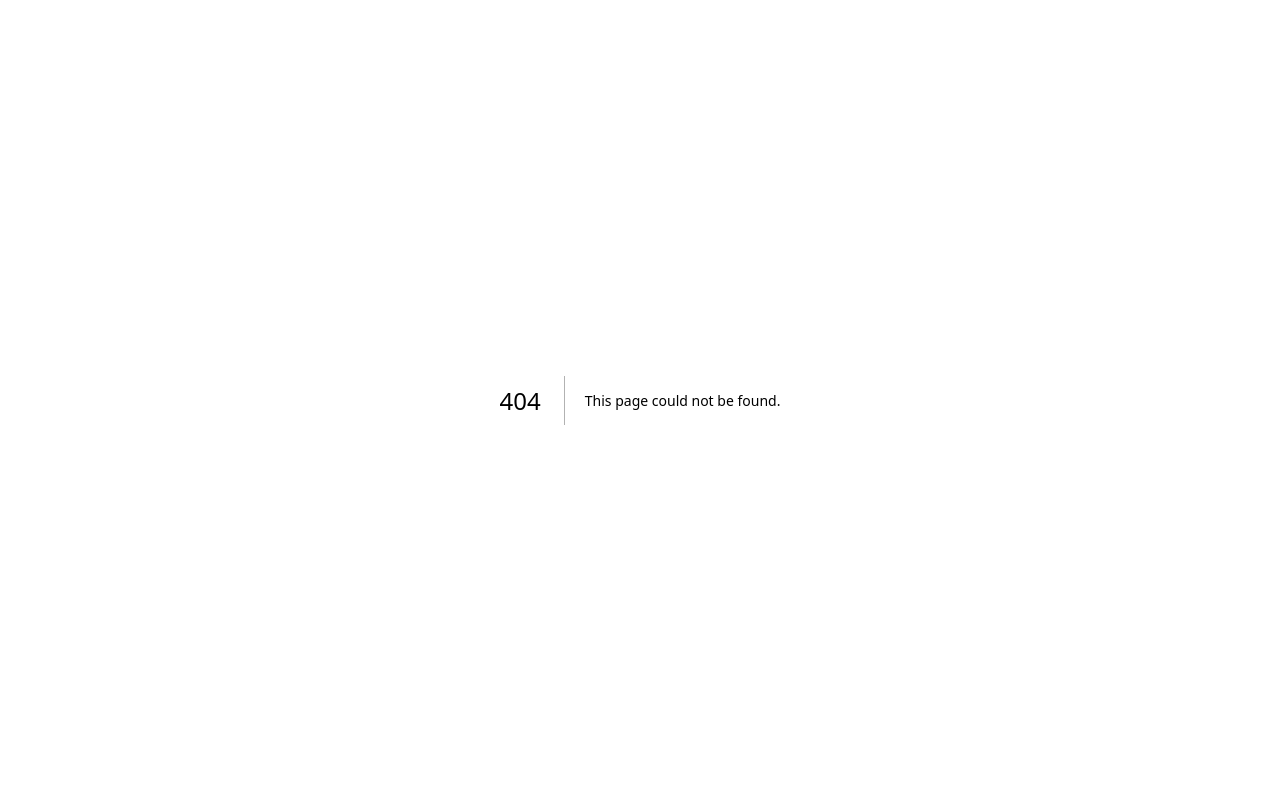
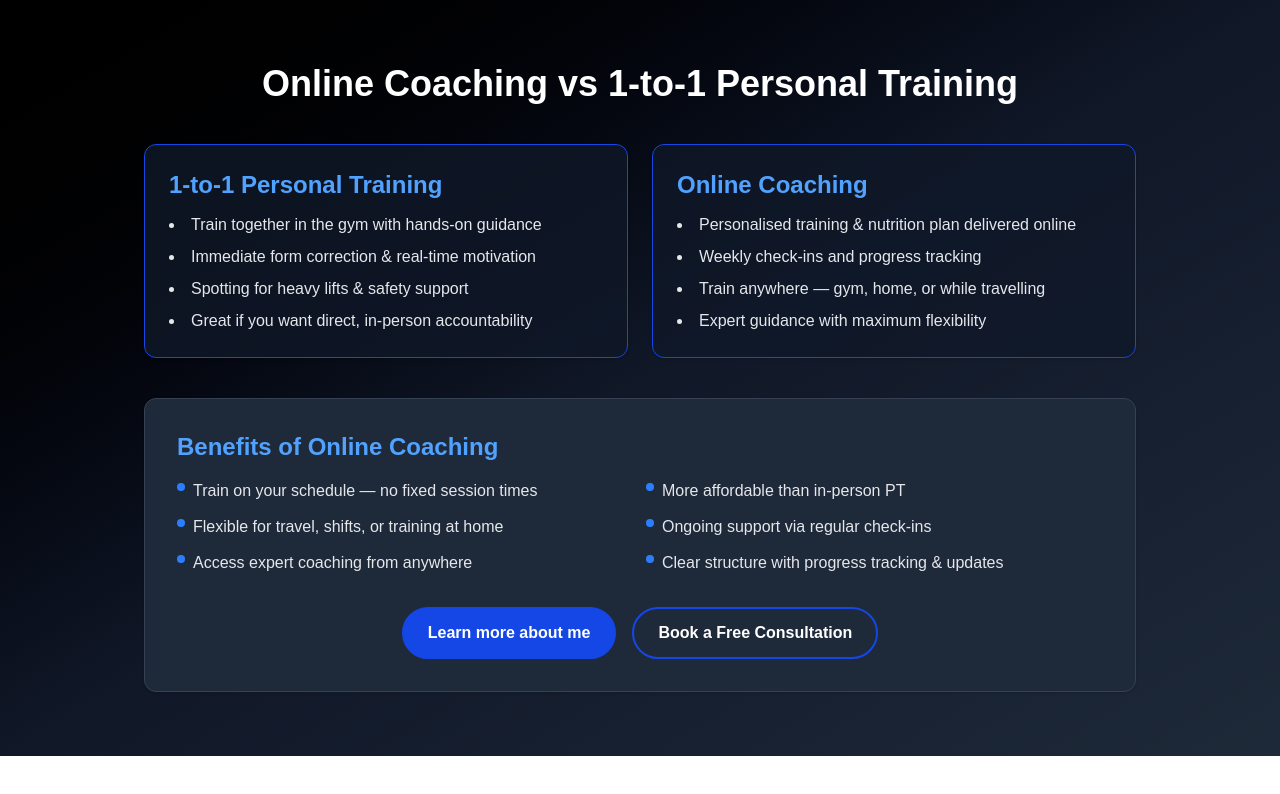
Before and after one commit to jacam666/coaching-website, a Next.js app: page /services in a window 1280 px wide. Before the commit this address had no page. Shown: the top 794 px of the page. Built offline with nearby package versions, Linux system fonts and the light colour scheme.

Commit message:
created services page

```diff
--- a/src/app/about/page.tsx
+++ b/src/app/about/page.tsx
@@ -54,11 +54,13 @@ export default function About() {
                                     <li>Competitor in powerlifting competitions</li>
                                     <li>ABPU M2 110KG bench press British record holder</li>
                                 </ul>
+
                             </div>
                         </div>
                     </div>
                     <section className="mt-10">
-                        <div className="grid grid-cols-1 lg:grid-cols-3 gap-6">
+                        <div className="grid grid-cols-1 lg:grid-cols-2 gap-12">
+                            <div className="grid grid-cols-1 gap-6">
                                 <Image
                                     src="/images/coaching-image-4.jpg"
                                     alt="Stage Image"
@@ -73,6 +75,7 @@ export default function About() {
                                     height={400}
                                     className="w-full h-auto rounded-lg object-cover border-2 border-blue-700 shadow-lg"
                                 />
+                            </div>
                             <Image
                                 src="/images/coaching-image-6.jpg"
                                 alt="Coach in gym"
--- a/src/app/components/Navbar.tsx
+++ b/src/app/components/Navbar.tsx
@@ -12,7 +12,7 @@ export default function Navbar() {
 
 
     return (
-        <div className="w-full bg-opacity-90 backdrop-blur-md shadow-md">
+        <div className="w-full bg-opacity-90 backdrop-blur-md shadow-md mt-4">
             <nav>
                 <div className="max-w-7xl mx-auto  sm:px-6 lg:px-8">
                     <div className="flex items-center justify-between h-16">
@@ -45,7 +45,7 @@ export default function Navbar() {
                             <div className="ml-10 flex items-baseline space-x-4">
                                 <Link href="/" className="text-gray-300 hover:text-white">Home</Link>
                                 <Link href="/about" className="text-gray-300 hover:text-white">About</Link>
-                                <Link href="#services" className="text-gray-300 hover:text-white">Services</Link>
+                                <Link href="/services" className="text-gray-300 hover:text-white">Services</Link>
                                 <Link href="#contact" className="text-gray-300 hover:text-white">Contact</Link>
                             </div>
                         </div>
@@ -60,7 +60,7 @@ export default function Navbar() {
                     <div className=" pt-2 pb-3 space-y-1 sm:px-3">
                         <Link href="/" className="text-gray-300 hover:text-white block px-3 py-2 rounded-md text-base font-medium">Home</Link>
                         <Link href="/about" className="text-gray-300 hover:text-white block px-3 py-2 rounded-md text-base font-medium">About</Link>
-                        <Link href="#services" className="text-gray-300 hover:text-white block px-3 py-2 rounded-md text-base font-medium">Services</Link>
+                        <Link href="/services" className="text-gray-300 hover:text-white block px-3 py-2 rounded-md text-base font-medium">Services</Link>
                         <Link href="#contact" className="text-gray-300 hover:text-white block px-3 py-2 rounded-md text-base font-medium">Contact</Link>
                     </div>
                 </div>
--- a/src/app/page.tsx
+++ b/src/app/page.tsx
@@ -8,7 +8,7 @@ export default function Home() {
     <main className="flex flex-col items-center justify-center min-h-screen bg-gradient-to-br from-black via-gray-900 to-gray-800 px-4">
       <Navbar />
       {/* Hero Section */}
-      <section className="py-20 flex flex-col items-center justify-center gap-8 w-full max-w-5xl mx-auto">
+      <section className="py-10 flex flex-col items-center justify-center gap-8 w-full max-w-5xl mx-auto">
         <div className="flex flex-col md:flex-row items-center justify-center gap-6 md:gap-12 w-full">
           {/* Mobile: logo/text above image; Desktop: image first */}
           <div className="flex flex-col md:hidden items-center w-full">
--- /dev/null
+++ b/src/app/services/page.tsx
@@ -0,0 +1,93 @@
+import Link from "next/link";
+
+export default function Services() {
+  return (
+    <section
+      aria-labelledby="services-heading"
+      className="w-full bg-gradient-to-br from-black via-gray-900 to-gray-800 text-white py-16"
+    >
+      <div className="w-full max-w-5xl mx-auto px-4">
+        <h2 id="services-heading" className="text-3xl md:text-4xl font-bold text-center mb-10">
+          Online Coaching vs 1-to-1 Personal Training
+        </h2>
+
+        {/* Two-column comparison */}
+        <div className="grid grid-cols-1 md:grid-cols-2 gap-6 mb-10">
+          {/* In-Person PT */}
+          <div className="rounded-xl border border-blue-700 bg-gray-900/80 p-6 shadow">
+            <h3 className="text-2xl font-semibold text-blue-400 mb-3">1-to-1 Personal Training</h3>
+            <ul className="space-y-2 text-gray-200 list-disc list-inside">
+              <li>Train together in the gym with hands-on guidance</li>
+              <li>Immediate form correction & real-time motivation</li>
+              <li>Spotting for heavy lifts & safety support</li>
+              <li>Great if you want direct, in-person accountability</li>
+            </ul>
+          </div>
+
+          {/* Online Coaching */}
+          <div className="rounded-xl border border-blue-700 bg-gray-900/80 p-6 shadow">
+            <h3 className="text-2xl font-semibold text-blue-400 mb-3">Online Coaching</h3>
+            <ul className="space-y-2 text-gray-200 list-disc list-inside">
+              <li>Personalised training & nutrition plan delivered online</li>
+              <li>Weekly check-ins and progress tracking</li>
+              <li>Train anywhere — gym, home, or while travelling</li>
+              <li>Expert guidance with maximum flexibility</li>
+            </ul>
+          </div>
+        </div>
+
+        {/* Benefits of Online Coaching */}
+        <div
+          aria-labelledby="benefits-heading"
+          className="rounded-xl border border-gray-700 bg-gray-800 p-8 shadow"
+        >
+          <h3 id="benefits-heading" className="text-2xl font-semibold text-blue-400 mb-4">
+            Benefits of Online Coaching
+          </h3>
+          <ul className="grid grid-cols-1 md:grid-cols-2 gap-3 text-gray-200">
+            <li className="flex items-start gap-2">
+              <span className="mt-1 h-2 w-2 rounded-full bg-blue-500"></span>
+              Train on your schedule — no fixed session times
+            </li>
+            <li className="flex items-start gap-2">
+              <span className="mt-1 h-2 w-2 rounded-full bg-blue-500"></span>
+              More affordable than in-person PT
+            </li>
+            <li className="flex items-start gap-2">
+              <span className="mt-1 h-2 w-2 rounded-full bg-blue-500"></span>
+              Flexible for travel, shifts, or training at home
+            </li>
+            <li className="flex items-start gap-2">
+              <span className="mt-1 h-2 w-2 rounded-full bg-blue-500"></span>
+              Ongoing support via regular check-ins
+            </li>
+            <li className="flex items-start gap-2">
+              <span className="mt-1 h-2 w-2 rounded-full bg-blue-500"></span>
+              Access expert coaching from anywhere
+            </li>
+            <li className="flex items-start gap-2">
+              <span className="mt-1 h-2 w-2 rounded-full bg-blue-500"></span>
+              Clear structure with progress tracking & updates
+            </li>
+          </ul>
+
+          {/* CTA */}
+          <div className="mt-8 flex flex-col sm:flex-row items-center justify-center gap-4">
+            <Link
+              href="/about"
+              className="inline-block px-6 py-3 rounded-full font-semibold border-2 border-blue-700 hover:border-blue-400 bg-blue-700 text-white hover:bg-blue-900 transition"
+            >
+              Learn more about me
+            </Link>
+            <a
+              href="#contact"
+              className="inline-block px-6 py-3 rounded-full font-semibold border-2 border-blue-700 text-white hover:border-blue-400 hover:bg-gray-900 transition"
+            >
+              Book a Free Consultation
+            </a>
+          </div>
+        </div>
+      </div>
+    </section>
+  );
+}
```
Also changed, not shown: public/images/coaching-image-4.jpg, public/images/coaching-image-6.jpg. Lines whose indentation alone changed are shown as unchanged.
